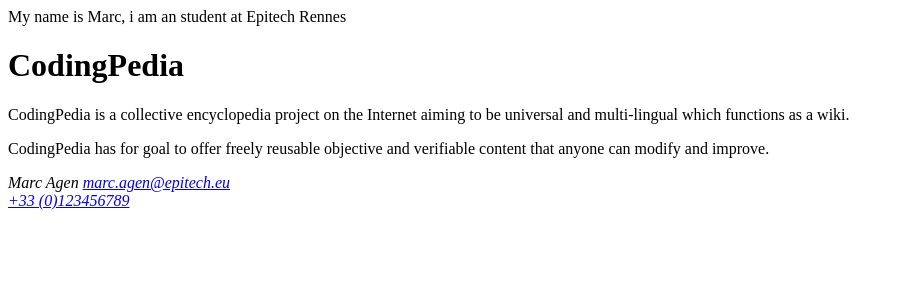
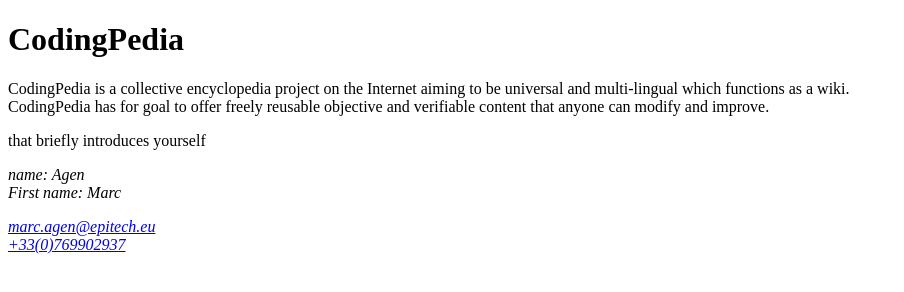
Before and after one commit to MarcAgen/web-poolday01, a plain HTML site: page task02/index.html in a window 1280 px wide. Shown: the whole page, without its empty margins (0-904 px from the left). Drawn offline with Linux system fonts and the light colour scheme.

Commit message:
[FIX]: fix the archi and the links for task02

```diff
--- a/task02/index.html
+++ b/task02/index.html
@@ -1,27 +1,27 @@
 <!DOCTYPE html>
-<html>
-    <header>
+<html lang="en">
+<head>
     <meta charset="UTF-8">
+    <meta name="viewport" content="width=device-width, initial-scale=1.0">
     <title>CodingPedia</title>
-    </header>
+</head>
+    <body>
         <nav>
-        <link rel="stylesheet" href="index.html">
-        <link rel="stylesheet" href="php.html">
-        <link rel="stylesheet" href="sql.html">
+            <link rel="import" href="index.html">
+            <link rel="import" href="php.html">
+            <link rel="import" href="css.html">
         </nav>
-    <aside>
-        My name is Marc, i am an student at Epitech Rennes
-    </aside>
+        <h1>CodingPedia</h1>
         <main>
-        <h1>CodingPedia</h1>
-        <p>CodingPedia is a collective encyclopedia project on the Internet aiming to be universal and multi-lingual which functions as a wiki.<br/></p>
-        <p>CodingPedia has for goal to offer freely reusable objective and verifiable content that anyone can modify and improve.</p>
+            <p>CodingPedia is a collective encyclopedia project on the Internet aiming to be universal and multi-lingual which functions as a wiki.<br/> CodingPedia has for goal to offer freely reusable objective and verifiable content that anyone can modify and improve.</p>
         </main>
+        <aside>that briefly introduces yourself</aside>
         <footer>
             <address>
-            Marc Agen
-            <a href="mailto:marc.agen@epitech.eu">marc.agen@epitech.eu<br/></a>
-            <a href="tel:+33123456789"> +33 (0)123456789</a>
+                <p>name: Agen <br>First name: Marc</p>
+                <a href="mailto:marc.agen@epitech.eu">marc.agen@epitech.eu</a><br>
+                <a href="telto:+33769902937">+33(0)769902937</a>
             </address>
         </footer>
+    </body>
 </html>
```
Lines whose indentation alone changed are shown as unchanged.
